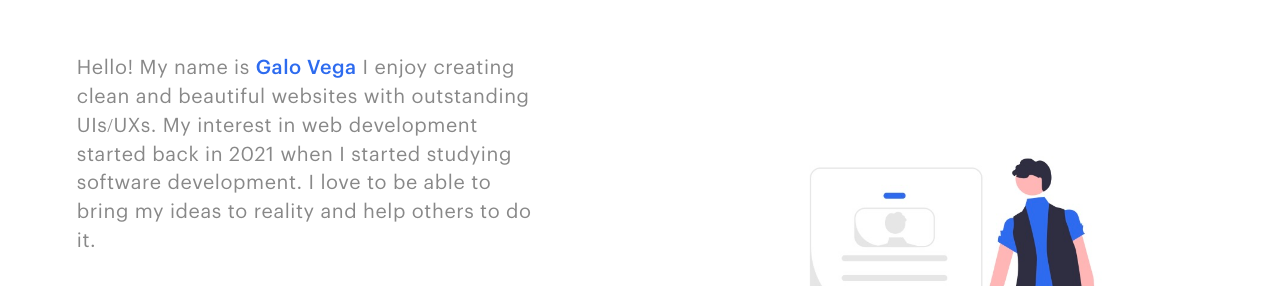
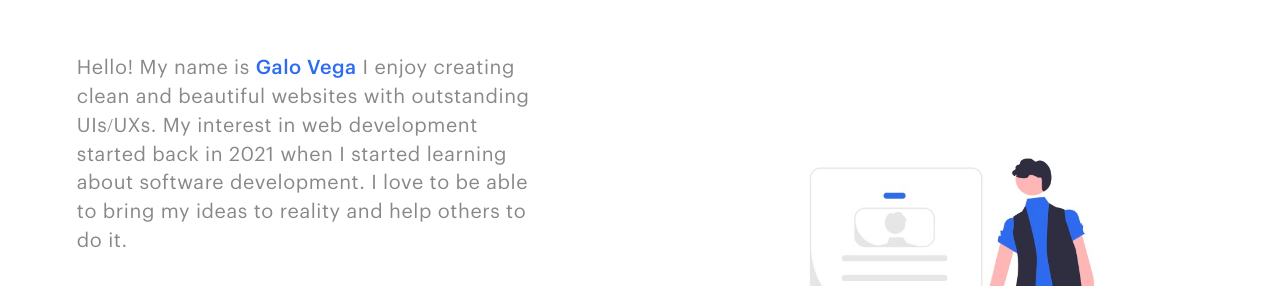
Before and after one commit to galodev/modern-portfolio, a plain HTML site: page index.html in a window 1280 px wide. Shown: the part 666-952 px from the top of the page. Drawn offline with nearby package versions, Linux system fonts and the light colour scheme.

Commit message:
updated some words

```diff
--- a/index.html
+++ b/index.html
@@ -58,7 +58,7 @@
             <div class="about-container">
 
             <div class="about-info">
-                <p class="about-description">Hello! My name is <span class="about-name">Galo Vega</span> I enjoy creating clean and beautiful websites with outstanding UIs/UXs. My interest in web development started back in 2021 when I started studying software development. I love to be able to bring my ideas to reality and help others to do it. </p>
+                <p class="about-description">Hello! My name is <span class="about-name">Galo Vega</span> I enjoy creating clean and beautiful websites with outstanding UIs/UXs. My interest in web development started back in 2021 when I started learning about software development. I love to be able to bring my ideas to reality and help others to do it. </p>
                 <p class="about-subtitle">Frontend</p>
                 <p class="about-description">I craft beautiful websites using HTML, CSS and JavaScript using clean, elegant and efficient code.</p>
                 <p class="about-subtitle">Design</p>
@@ -125,7 +125,6 @@
                     <a href="https://www.behance.net/galovega" target="_blank"><i class="fa-solid fa-circle fa-stack-2x" id="project-icon-bg"></i></a>
                     <a href="https://www.behance.net/galovega" target="_blank"><i class="fa-solid fa-palette fa-stack-1x fa-inverse" id="project-icon"></i></a>
                 </span>
-
             </div>
         </div>
     </section>
```
